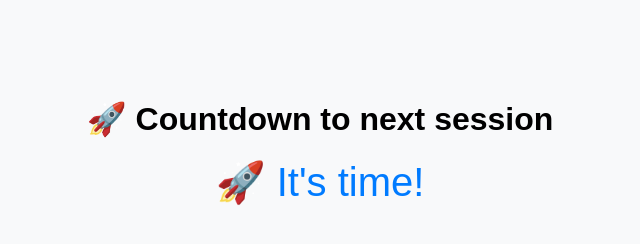
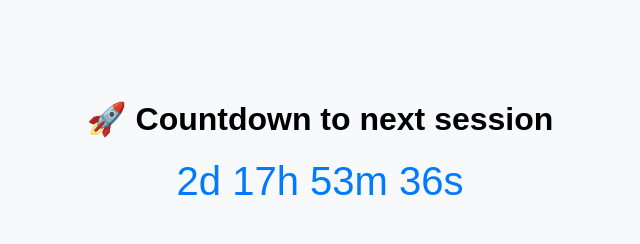
Before and after one commit to VIRSA-Lab/lambda-geeks-time, a plain HTML site: page docs/index.html in a window 1280 px wide. Shown: the whole page, without its empty margins (320-960 px from the left). Drawn offline with Linux system fonts and the light colour scheme.

Commit message:
fix: update countdown target date to July 4, 2025 at 11:00 UTC

```diff
--- a/docs/index.html
+++ b/docs/index.html
@@ -25,7 +25,7 @@
   <div id="countdown">Loading...</div>
 
   <script>
-    const targetDate = new Date("2025-06-06T10:00:00Z");
+    const targetDate = new Date("2025-07-04T11:00:00Z");
 
     function updateCountdown() {
       const now = new Date();
```
